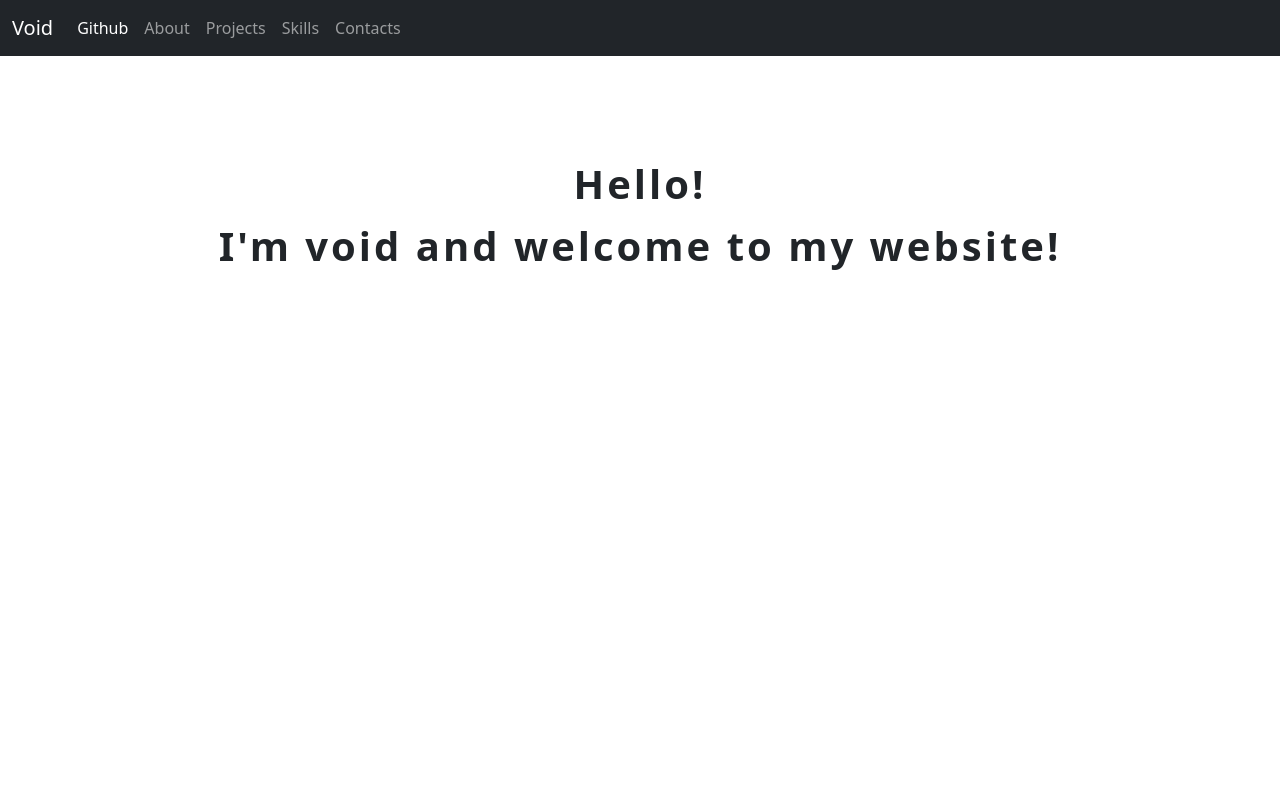
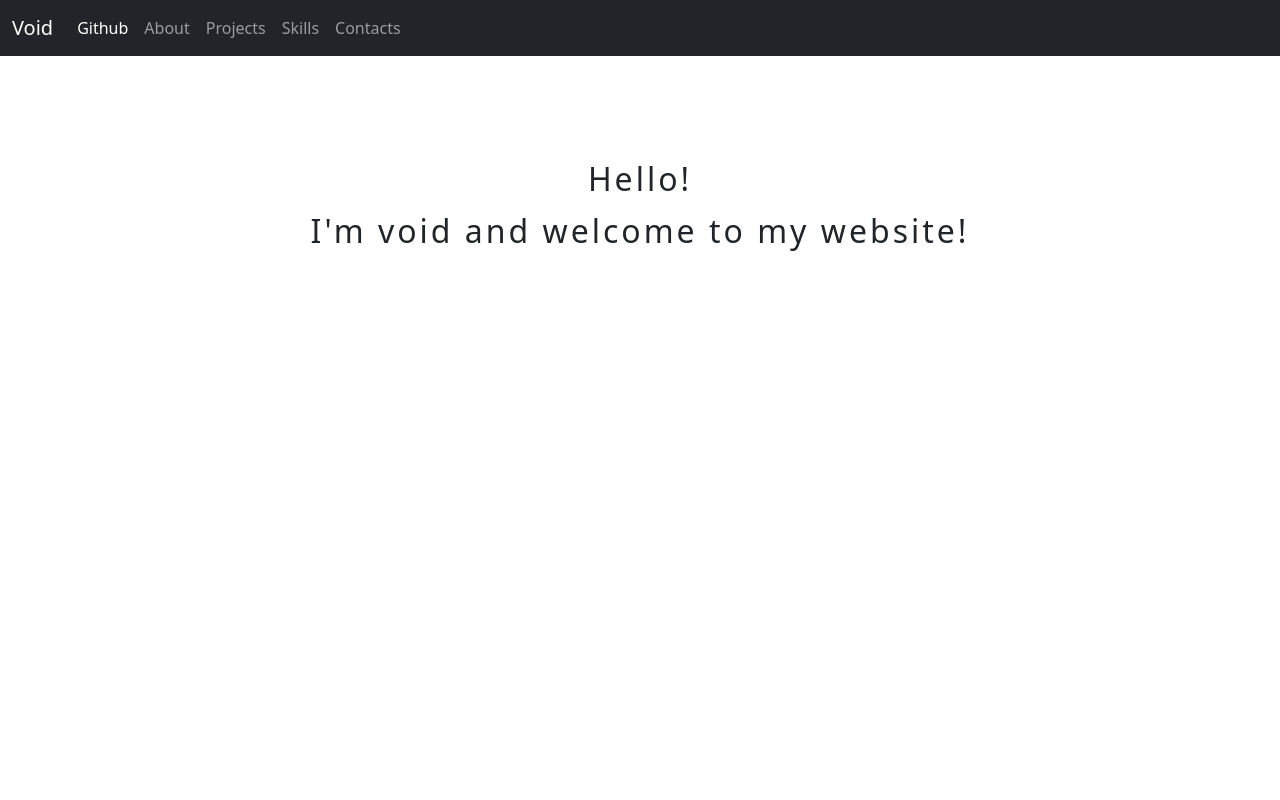
Before and after one commit to VVVV1111Void/VVVV1111Void.github.io, a plain HTML site: page index.html in a window 1280 px wide. Shown: the top 800 px of the page. Drawn offline with nearby package versions, Linux system fonts and the light colour scheme.

Commit message:
Created nav and Typewritter effect

```diff
--- a/index.html
+++ b/index.html
@@ -7,9 +7,9 @@
   <title>Void</title>
   <link href="https://cdn.jsdelivr.net/npm/bootstrap@5.2.3/dist/css/bootstrap.min.css" rel="stylesheet"
   integrity="sha384-rbsA2VBKQhggwzxH7pPCaAqO46MgnOM80zW1RWuH61DGLwZJEdK2Kadq2F9CUG65" crossorigin="anonymous">
-  <!-- <script src="https://cdn.jsdelivr.net/npm/bootstrap@5.2.3/dist/js/bootstrap.bundle.min.js"
+  <script src="https://cdn.jsdelivr.net/npm/bootstrap@5.2.3/dist/js/bootstrap.bundle.min.js"
   integrity="sha384-kenU1KFdBIe4zVF0s0G1M5b4hcpxyD9F7jL+jjXkk+Q2h455rYXK/7HAuoJl+0I4"
-  crossorigin="anonymous"></script> -->
+  crossorigin="anonymous"></script>
   <link rel="stylesheet" href="style.css">
 </head>
 
--- a/style.css
+++ b/style.css
@@ -54,16 +54,16 @@
     opacity: 0;
     visibility: hidden;
 }
+
 .type{
     opacity: 1;
     visibility: visible;
 	display: inline-block;
 	overflow: hidden;
 	letter-spacing: 3px;
-	animation: typing 5s steps(34,end);
+	animation: typing 5s steps(45,end);
 	white-space: nowrap;
-	font-size: 40px;
-	font-weight: 700;
+	font-size: 32px;
 	box-sizing: border-box;
 }
 
```
